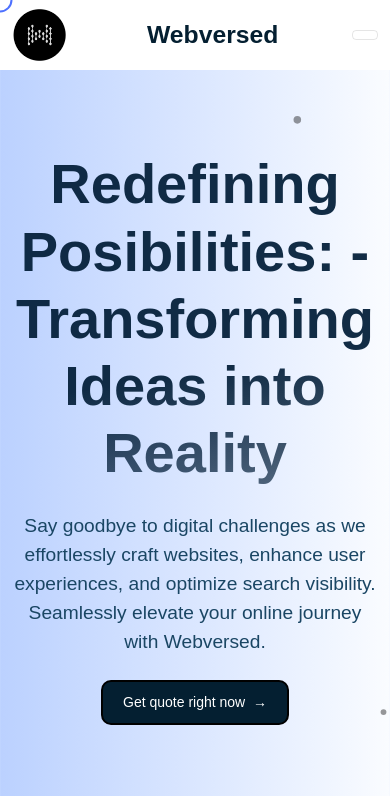
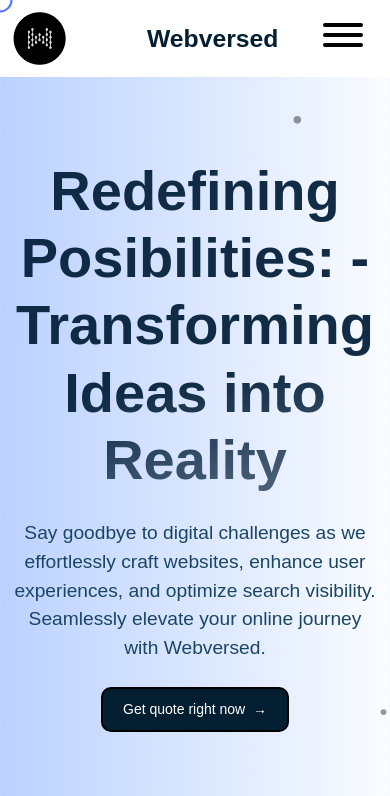
Before and after one commit to Debug-001/Webversed, a React (Vite) app: page / in a window 390 px wide. Shown: the top 796 px of the page. Built offline with nearby package versions, Linux system fonts and the light colour scheme; a web font is replaced by a local one.

Commit message:
try fix(1) hamburger menu

```diff
--- a/src/main.jsx
+++ b/src/main.jsx
@@ -2,6 +2,7 @@ import React from "react";
 import ReactDOM from "react-dom/client";
 import { BrowserRouter } from "react-router-dom";
 import "./styles/index.css";
+import "./styles/hamburger.css";
 import App from "./App";
 
 const root = ReactDOM.createRoot(document.getElementById("root"));
--- /dev/null
+++ b/src/styles/hamburger.css
@@ -0,0 +1,137 @@
+.hamburger-box {
+  width: 40px;
+  height: 24px;
+  display: inline-block;
+  position: relative;
+}
+
+.hamburger {
+  padding: 15px 15px;
+  display: inline-block;
+  cursor: pointer;
+  transition-property: opacity, filter;
+  transition-duration: 0.15s;
+  transition-timing-function: linear;
+  font: inherit;
+  color: inherit;
+  text-transform: none;
+  background-color: transparent;
+  border: 0;
+  margin: 0;
+  overflow: visible;
+}
+
+.hamburger--emphatic {
+  overflow: hidden;
+}
+
+.hamburger--emphatic .hamburger-inner::before {
+  left: 0;
+  transition: transform 0.125s cubic-bezier(0.6, 0.04, 0.98, 0.335), top 0.05s 0.125s linear, left 0.125s 0.175s ease-in;
+}
+
+.hamburger--emphatic .hamburger-inner::before {
+  left: 0;
+  transition: transform 0.125s cubic-bezier(0.6, 0.04, 0.98, 0.335), top 0.05s 0.125s linear, left 0.125s 0.175s ease-in;
+}
+
+.hamburger-inner::before {
+  top: -10px;
+}
+
+
+.hamburger-inner::before, .hamburger-inner::after {
+  content: "";
+  display: block;
+}
+
+.hamburger-inner, .hamburger-inner::before, .hamburger-inner::after {
+  width: 40px;
+  height: 4px;
+  background-color: #000;
+  border-radius: 4px;
+  position: absolute;
+  transition-property: transform;
+  transition-duration: 0.15s;
+  transition-timing-function: ease;
+}
+
+.hamburger--emphatic .hamburger-inner {
+  transition: background-color 0.125s 0.175s ease-in;
+}
+
+.hamburger-inner, .hamburger-inner::before, .hamburger-inner::after {
+  width: 40px;
+  height: 4px;
+  background-color: #000;
+  border-radius: 4px;
+  position: absolute;
+  transition-property: transform;
+  transition-duration: 0.15s;
+  transition-timing-function: ease;
+}
+
+.hamburger-inner {
+  display: block;
+  top: 50%;
+  margin-top: -2px;
+}
+
+.hamburger--emphatic .hamburger-inner::after {
+  top: 10px;
+  right: 0;
+  transition: transform 0.125s cubic-bezier(0.6, 0.04, 0.98, 0.335), top 0.05s 0.125s linear, right 0.125s 0.175s ease-in;
+}
+
+
+.hamburger-inner, .hamburger-inner::before, .hamburger-inner::after {
+  width: 40px;
+  height: 4px;
+  background-color: #000;
+  border-radius: 4px;
+  position: absolute;
+  transition-property: transform;
+  transition-duration: 0.15s;
+  transition-timing-function: ease;
+}
+
+
+.hamburger-inner::before, .hamburger-inner::after {
+  content: "";
+  display: block;
+}
+
+.hamburger-inner::after {
+  bottom: -10px;
+}
+
+.hamburger.is-active:hover {
+  opacity: 0.7;
+}
+
+.hamburger--emphatic {
+  overflow: hidden;
+}
+
+.hamburger--emphatic.is-active .hamburger-inner::after {
+  right: -80px;
+  top: -80px;
+  transform: translate3d(-80px, 80px, 0) rotate(-45deg);
+  transition: right 0.125s ease-out, top 0.05s 0.125s linear, transform 0.125s 0.175s cubic-bezier(0.075, 0.82, 0.165, 1);
+}
+
+
+.hamburger.is-active .hamburger-inner, .hamburger.is-active .hamburger-inner::before, .hamburger.is-active .hamburger-inner::after {
+  background-color: #000;
+}
+
+.hamburger.is-active .hamburger-inner, .hamburger.is-active .hamburger-inner::before, .hamburger.is-active .hamburger-inner::after {
+  background-color: #000;
+}
+
+.hamburger--emphatic.is-active .hamburger-inner::before {
+  left: -80px;
+  top: -80px;
+  transform: translate3d(80px, 80px, 0) rotate(45deg);
+  transition: left 0.125s ease-out, top 0.05s 0.125s linear, transform 0.125s 0.175s cubic-bezier(0.075, 0.82, 0.165, 1);
+}
```
